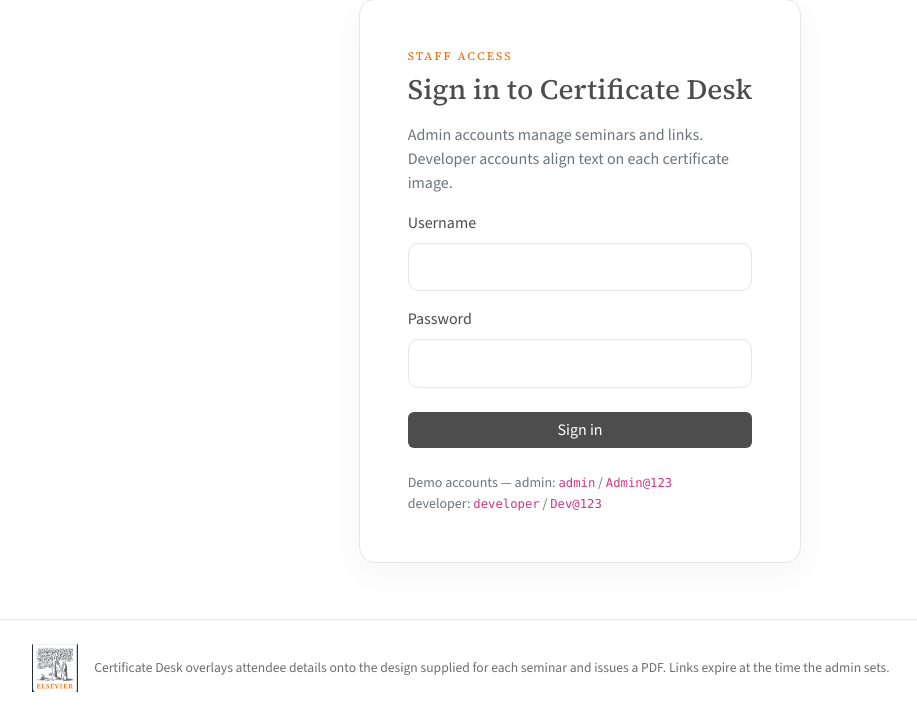
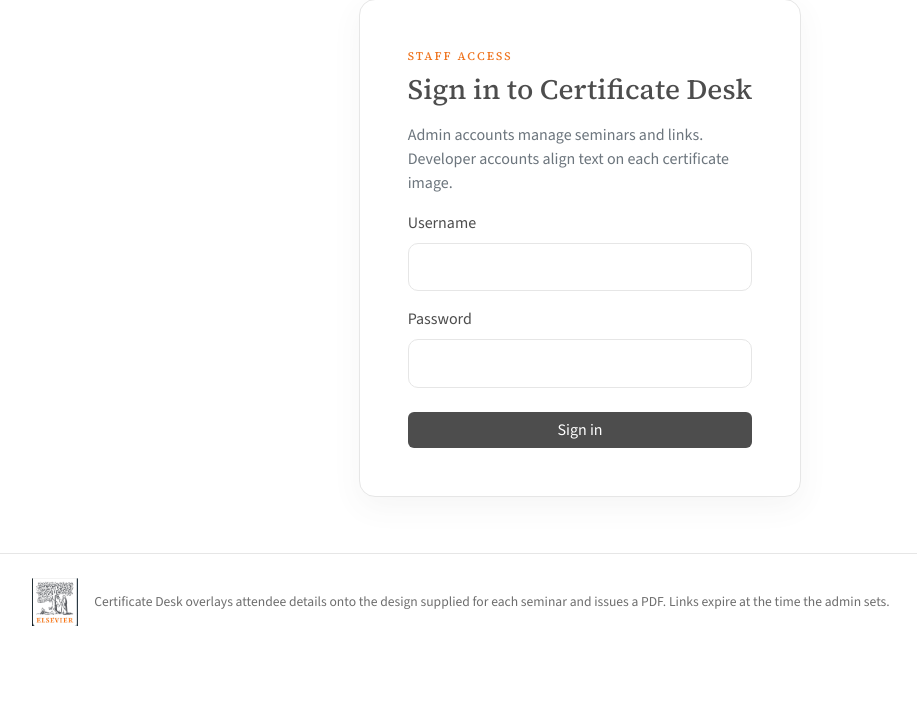
Before and after one commit to ankitkumar91/seminar_cert_gen, a Java web app: template src/main/webapp/WEB-INF/jsp/login.jsp in a window 1280 px wide. Shown: the part 124-840 px from the top of the page, without its empty margins (60-977 px from the left). After the commit the page ends 750 px from the top, so only its background shows below. Run offline with Tomcat 11, a stand-in JSP engine, Linux system fonts and the light colour scheme; the template is opened without the code that fills it, so the values that code supplies are empty.

Commit message:
Remove demo passwords from the sign-in page
Co-authored-by: developer.ankit91 <developer.ankit91@gmail.com>

```diff
--- a/src/main/webapp/WEB-INF/jsp/login.jsp
+++ b/src/main/webapp/WEB-INF/jsp/login.jsp
@@ -21,10 +21,6 @@
         </div>
         <button class="btn btn-navy w-100" type="submit">Sign in</button>
       </form>
-      <p class="small text-secondary mt-4 mb-0 sans">
-        Demo accounts — admin: <code>admin</code> / <code>Admin@123</code><br>
-        developer: <code>developer</code> / <code>Dev@123</code>
-      </p>
     </div>
   </div>
 </div>
```
